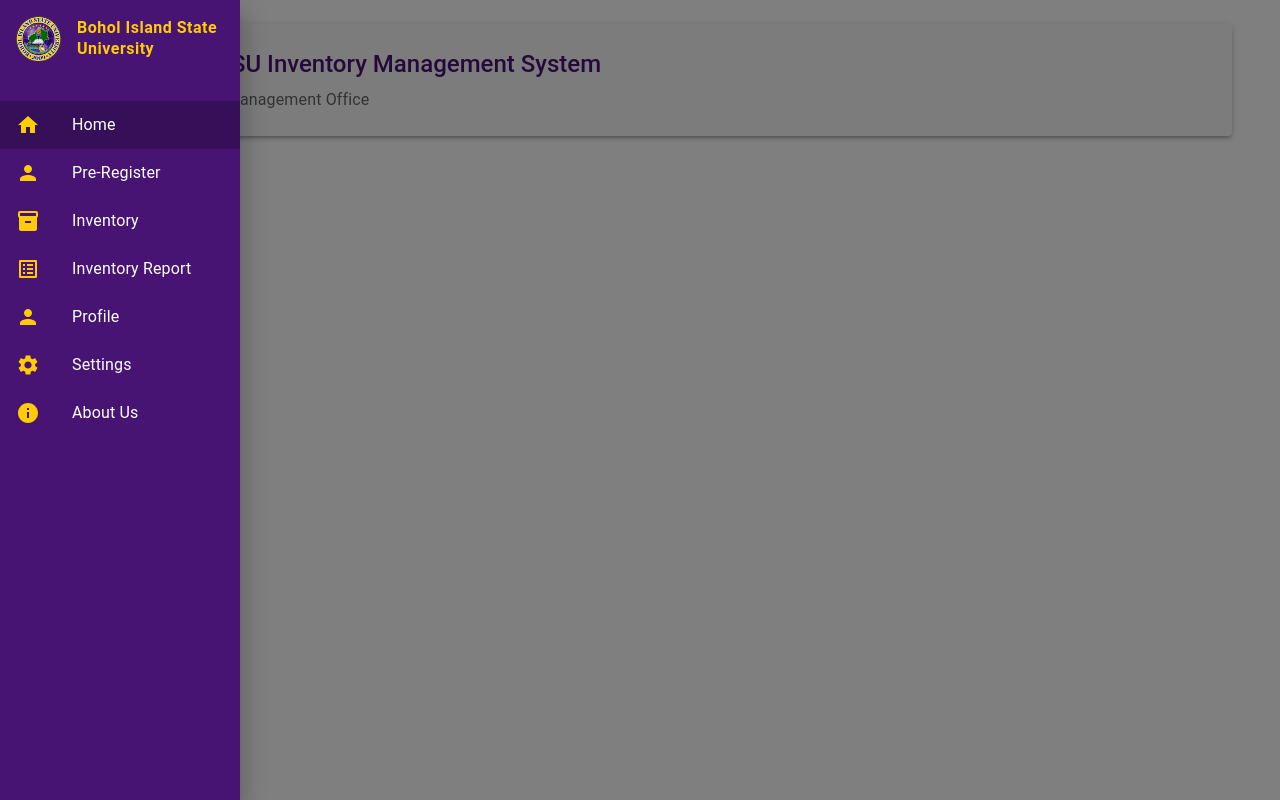
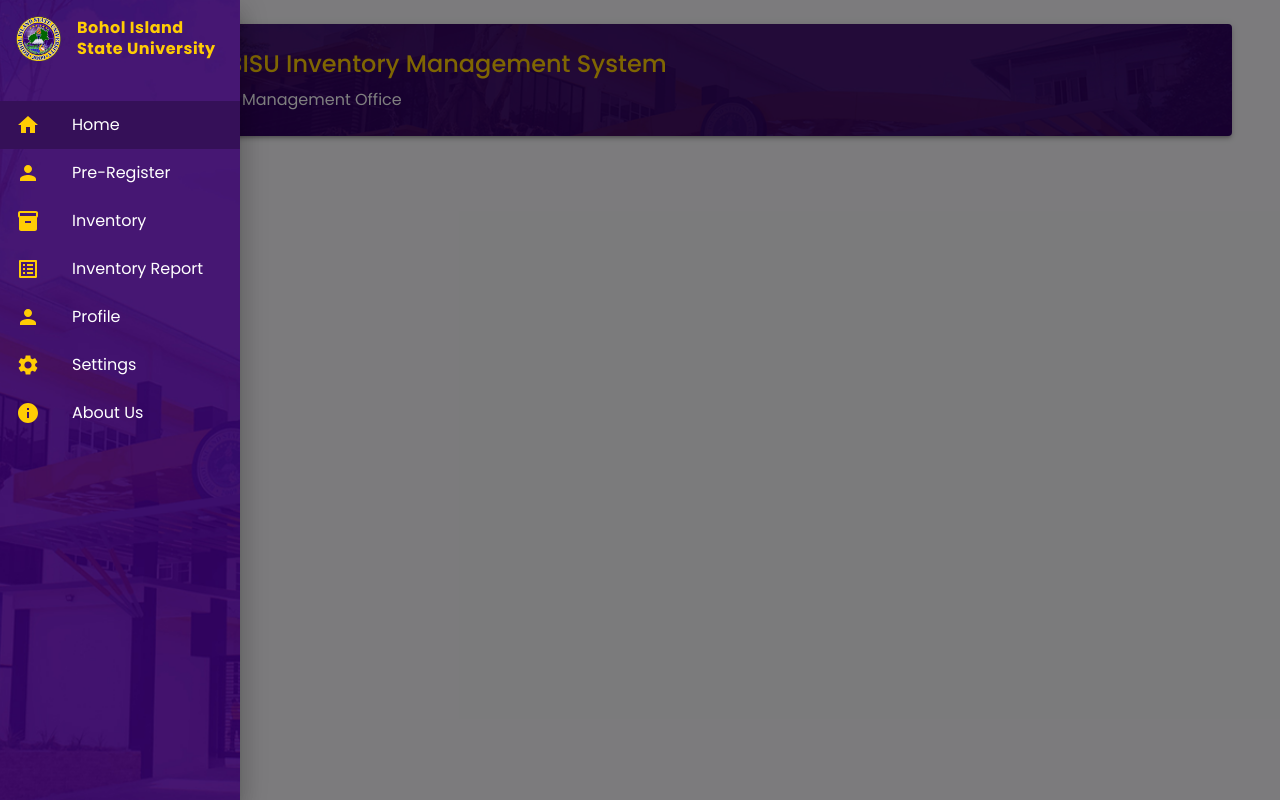
Before and after one commit to Horichii/inventory-ui, a React (Create React App) app: page / in a window 1280 px wide. Both pictures are taken after a click on the button "open drawer". Built offline with nearby package versions, Linux system fonts and the light colour scheme.

Commit message:
Rev: text-font, component bg

```diff
--- a/public/index.html
+++ b/public/index.html
@@ -2,7 +2,7 @@
 <html lang="en">
   <head>
     <meta charset="utf-8" />
-    <link rel="icon" href="%PUBLIC_URL%/favicon.ico" />
+    <link rel="icon" href="%PUBLIC_URL%/LogoBISU.png" />
     <meta name="viewport" content="width=device-width, initial-scale=1" />
     <meta name="theme-color" content="#000000" />
     <meta
@@ -15,6 +15,8 @@
       user's mobile device or desktop. See https://developers.google.com/web/fundamentals/web-app-manifest/
     -->
     <link rel="manifest" href="%PUBLIC_URL%/manifest.json" />
+    <link href="https://fonts.googleapis.com/css2?family=Poppins:wght@300;400;500;600;700&display=swap" rel="stylesheet">
+
     <!--
       Notice the use of %PUBLIC_URL% in the tags above.
       It will be replaced with the URL of the `public` folder during the build.
@@ -24,7 +26,7 @@
       work correctly both with client-side routing and a non-root public URL.
       Learn how to configure a non-root public URL by running `npm run build`.
     -->
-    <title>React App</title>
+    <title>WCSIS: Bohol Island State University</title>
   </head>
   <body>
     <noscript>You need to enable JavaScript to run this app.</noscript>
--- a/src/App.js
+++ b/src/App.js
@@ -8,12 +8,20 @@
   Box,
   CssBaseline,
   Typography,
-  IconButton
+  IconButton,
+  ThemeProvider,
+  createTheme
 } from "@mui/material";
 
 // Import components
 import HomeContent from './components/HomeContent';
 import Sidebar from './components/Sidebar';
+
+const theme = createTheme({
+  typography: {
+    fontFamily: 'Poppins, sans-serif',
+  },
+});
 
 // Menu items configuration
 const menuItems = [
@@ -27,11 +35,17 @@
 ];
 
 function App() {
+
   const [activeTab, setActiveTab] = useState("Home");
   const [isDrawerOpen, setIsDrawerOpen] = useState(false);
 
   return (
-    <Box sx={{ display: "flex" }}>
+    <ThemeProvider theme={theme}>
+    <Box sx={{
+        display: "flex",
+          backgroundColor: '#f8f7fa',  // Choose any of the colors above
+          minHeight: '100vh'  // This ensures the background covers the full height
+     }}>
       <CssBaseline />
 
       {/* Menu Toggle Button */}
@@ -76,7 +90,9 @@
         )}
       </Box>
     </Box>
+    </ThemeProvider>
   );
 }
 
+
 export default App;
--- a/src/components/HomeContent.js
+++ b/src/components/HomeContent.js
@@ -13,16 +13,20 @@
       <Paper
         elevation={3}
         sx={{
-          p: 3,
-          mb: 3,
-          backgroundColor: '#f8f9fa',
-          borderLeft: '4px solid #481474'
+            p: 3,
+            mb: 3,
+            backgroundColor: '#f8f9fa',
+            borderLeft: '4px solid #ffcc04',
+            backgroundImage: "url('/purplebg.png')",  // Add this
+            backgroundSize: 'cover',
+            backgroundRepeat: 'no-repeat',
+            backgroundPosition: 'center',
         }}
       >
-        <Typography variant="h5" gutterBottom sx={{ color: '#481474', fontWeight: 'medium' }}>
+        <Typography variant="h5" gutterBottom sx={{ color: '#ffcc04', fontWeight: 'medium' }}>
           Welcome to BISU Inventory Management System
         </Typography>
-        <Typography variant="body1" color="textSecondary">
+        <Typography variant="body1" color="#ffffff">
           Supply and Property Management Office
         </Typography>
       </Paper>
--- a/src/components/Sidebar.js
+++ b/src/components/Sidebar.js
@@ -17,10 +17,14 @@
       onClose={onClose}
       sx={{
         '& .MuiDrawer-paper': {
-          width: 240,
-          boxSizing: "border-box",
-          backgroundColor: "#481474",
-          color: "#ffffff"
+            width: 240,
+            boxSizing: "border-box",
+            backgroundColor: "#481474",
+            color: "#ffffff",
+            backgroundImage: `url('/purplebg.png')`,
+            backgroundSize: 'cover',
+            backgroundRepeat: 'no-repeat',
+            backgroundPosition: 'center'
         }
       }}
     >
```
Also changed, not shown: public/purplebg.png (added).
